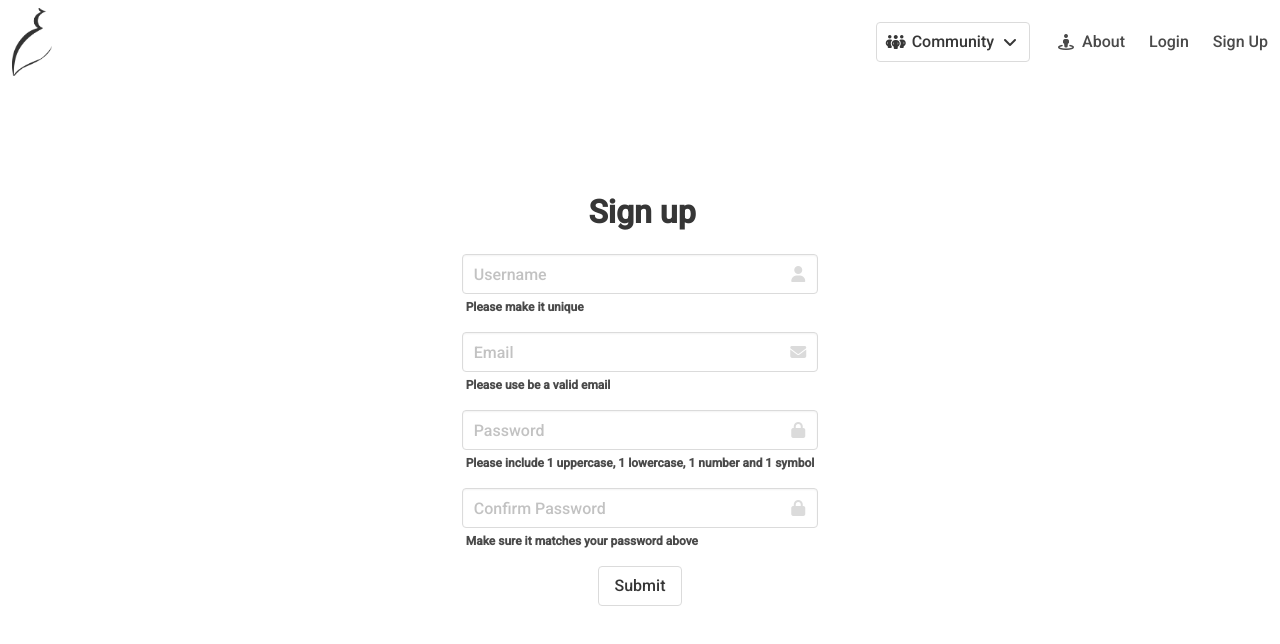
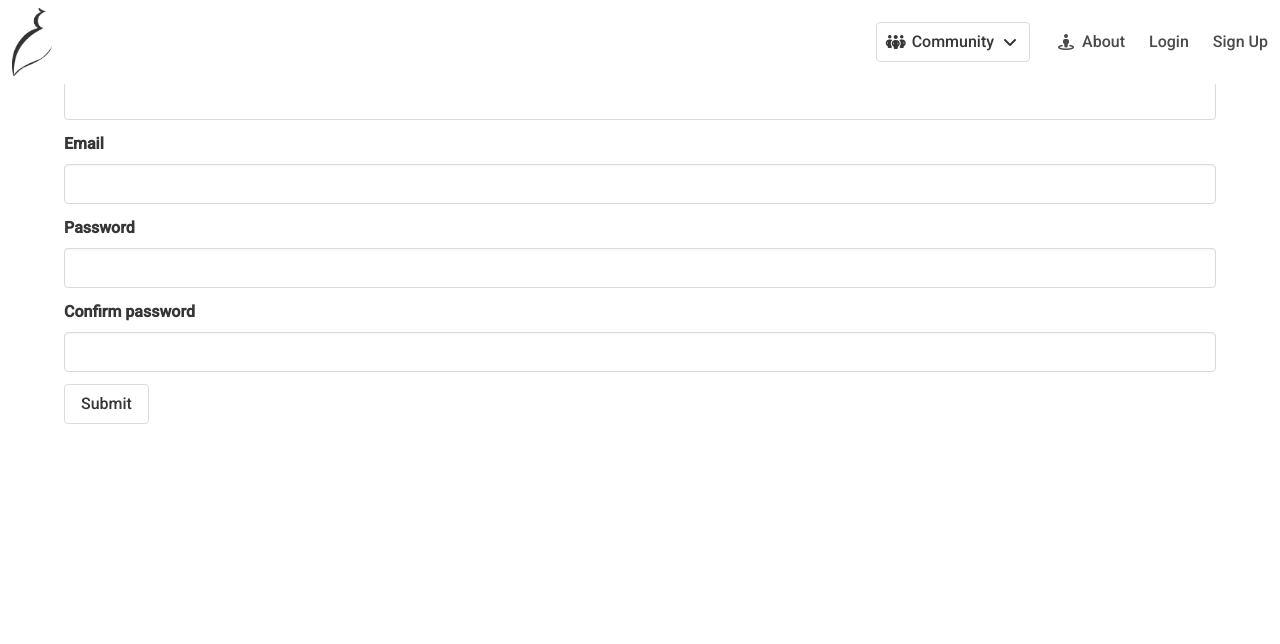
Before and after one commit to ElTalbot/Frontend---Project-4, a React (Vite) app: page /signup in a window 1280 px wide. Shown: the top 644 px of the page. Built offline with nearby package versions, Linux system fonts and the light colour scheme.

Commit message:
Login and Signup in place but POST requests not working

```diff
--- a/src/components/Login.tsx
+++ b/src/components/Login.tsx
@@ -0,0 +1,67 @@
+import React, { SyntheticEvent } from "react";
+import axios from "axios";
+import { useNavigate } from "react-router-dom";
+
+export default function Login({ fetchUser }: { fetchUser: Function }) {
+  const navigate = useNavigate();
+
+  const [formData, setFormData] = React.useState({
+    email: "",
+    password: "",
+  });
+
+  function handleChange(e: any) {
+    const fieldName = e.target.name;
+    const newFormData = structuredClone(formData);
+
+    newFormData[fieldName as keyof typeof formData] = e.target.value;
+    setFormData(newFormData);
+    console.log(formData);
+  }
+
+  async function handleSubmit(e: SyntheticEvent) {
+    e.preventDefault();
+
+    const resp = await axios.post("api/login", formData);
+    localStorage.setItem("token", resp.data.token);
+    console.log("working?", resp);
+
+    fetchUser();
+
+    navigate("/movements");
+  }
+
+  return (
+    <div className="section">
+      <div className="container">
+        <form onSubmit={handleSubmit}>
+          <div className="field">
+            <label className="label">Email</label>
+            <div className="control">
+              <input
+                className="input"
+                type="text"
+                name={"email"}
+                onChange={handleChange}
+                value={formData.email}
+              />
+            </div>
+          </div>
+          <div className="field">
+            <label className="label">Password</label>
+            <div className="control">
+              <input
+                className="input"
+                type="password"
+                name={"password"}
+                onChange={handleChange}
+                value={formData.password}
+              />
+            </div>
+          </div>
+          <button className="button">Login</button>
+        </form>
+      </div>
+    </div>
+  );
+}
--- a/src/components/Navbar.tsx
+++ b/src/components/Navbar.tsx
@@ -9,8 +9,6 @@ interface NavbarProps {
 }
 
 function Navbar({ user, setUser }: NavbarProps) {
-  console.log("user in the navbar:", user);
-
   const navigate = useNavigate();
 
   function logout() {
@@ -72,7 +70,7 @@ function Navbar({ user, setUser }: NavbarProps) {
                         <span>Sessions</span>
                       </span>
                     </Link>
-                    <Link to="/community" className="navbar-item">
+                    <Link to="/posts" className="navbar-item">
                       <span className="icon-text">
                         <span className="icon">
                           <i className="fa fa-street-view"></i>
--- /dev/null
+++ b/src/components/PostCard.tsx
@@ -0,0 +1,24 @@
+import { IPost } from "../interfaces/post";
+import { Link } from "react-router-dom";
+import React from "react";
+
+function Post({ id, content, created_at, updated_at, user }: IPost) {
+  return (
+    <div className="column is-one-third-desktop is-one-third-tablet">
+      <Link to={`/posts/${id}`}>
+        <div className="card">
+          <div className="card-content p-4">
+            <div className="is-flex is-flex-direction-column">
+              <p className="has-text-weight-bold is-size-7 is-uppercase is-flex is-justify-content-flex-end">
+                {content}
+              </p>
+              <div className="is-size-4">{user}</div>
+            </div>
+          </div>
+        </div>
+      </Link>
+    </div>
+  );
+}
+
+export default Post;
--- a/src/components/Sessions.tsx
+++ b/src/components/Sessions.tsx
@@ -32,7 +32,7 @@ function AllSessions({ user }: { user: null | IUser }) {
       </div>
 
       <span className="is-flex mt-3">
-        {user && user.is_admin === true && (
+        {user && (
           <Link to="/addmovement">
             <button className="button is-light is-outlined mr-4">
               Add movement
--- a/src/components/Signup.tsx
+++ b/src/components/Signup.tsx
@@ -1,41 +1,39 @@
-import React from "react";
-import { SyntheticEvent } from "react";
+import React, { SyntheticEvent } from "react";
 import axios from "axios";
 import { useNavigate } from "react-router-dom";
 
 export default function Signup() {
-  //get useNavigate working
   const navigate = useNavigate();
 
-  //useState for the typing
   const [formData, setFormData] = React.useState({
+    email: "",
     username: "",
+    password: "",
+    confirmPassword: "",
+  });
+  const [errorData, setErrorData] = React.useState({
     email: "",
+    username: "",
     password: "",
-    passwordConfirmation: "",
-  });
-  //useState for the error
-  const [errorData, setErrorData] = React.useState({
-    username: "",
-    email: "",
-    password: "",
-    passwordConfirmation: "",
+    confirmPassword: "",
   });
 
-  //function for handle change-gets the value of what is typed
   function handleChange(e: any) {
     const fieldName = e.target.name;
     const newFormData = structuredClone(formData);
+
     newFormData[fieldName as keyof typeof formData] = e.target.value;
     setFormData(newFormData);
+    console.log(formData);
   }
 
-  //function for handle submit-when click, check for errors on from and add to database
   async function handleSubmit(e: SyntheticEvent) {
     try {
       e.preventDefault();
-      const resp = await axios.post(`/api/signup`, formData);
-      console.log(resp.data);
+      if (formData.password === formData.confirmPassword) {
+        const resp = await axios.post("/api/signup", formData);
+      }
+
       navigate("/login");
     } catch (e: any) {
       setErrorData(e.response.data.errors);
@@ -43,104 +41,73 @@ export default function Signup() {
   }
 
   return (
-    <div className="hero is-flex is-fullheight is-justify-content-space-around">
-      <div className="container login is-flex-grow-0 add is-max-desktop custom-border-radius p-6">
-        <div className="title is-size-3 has-text-centered pl-1 mb-5">
-          Sign up
-        </div>
-        {/* function for clicking submit */}
+    <div className="section">
+      <div className="container">
         <form onSubmit={handleSubmit}>
-          <div className="field m-4">
-            <div className="control has-icons-right">
+          <div className="field">
+            <label className="label">Username</label>
+            <div className="control">
               <input
                 className="input"
-                placeholder="Username"
                 type="text"
                 name={"username"}
-                //function to handle typing changes
                 onChange={handleChange}
                 value={formData.username}
-              />{" "}
-              <span className="icon is-small is-right">
-                <i className="fas fa-user"></i>
-              </span>
-              <div className="is-size-7 m-1 has-text-weight-semibold">
-                Please make it unique
-              </div>
-              {/* error handeling, show text from error messaging */}
+              />
               {errorData.username && (
                 <small className="has-text-danger">{errorData.username}</small>
               )}
             </div>
           </div>
-          <div className="field m-4">
-            <div className="control has-icons-right">
+          <div className="field">
+            <label className="label">Email</label>
+            <div className="control">
               <input
                 className="input"
-                placeholder="Email"
                 type="text"
                 name={"email"}
                 onChange={handleChange}
                 value={formData.email}
               />
-              <span className="icon is-small is-right">
-                <i className="fas fa-envelope"></i>
-              </span>
-              <div className="is-size-7 m-1 has-text-weight-semibold">
-                Please use be a valid email
-              </div>
               {errorData.email && (
                 <small className="has-text-danger">{errorData.email}</small>
               )}
             </div>
           </div>
-          <div className="field m-4">
-            <div className="control has-icons-right">
+          <div className="field">
+            <label className="label">Password</label>
+            <div className="control">
               <input
                 className="input"
-                placeholder="Password"
                 type="password"
                 name={"password"}
                 onChange={handleChange}
                 value={formData.password}
               />
-              <span className="icon is-small is-right">
-                <i className="fas fa-lock"></i>
-              </span>
-              <div className="is-size-7 m-1 has-text-weight-semibold">
-                Please include 1 uppercase, 1 lowercase, 1 number and 1 symbol
-              </div>
               {errorData.password && (
                 <small className="has-text-danger">{errorData.password}</small>
               )}
             </div>
           </div>
-          <div className="fiel m-4">
-            <div className="control has-icons-right">
+          <div className="field">
+            <label className="label">Confirm password</label>
+            <div className="control">
               <input
                 className="input"
-                placeholder="Confirm Password"
                 type="password"
-                name={"passwordConfirmation"}
+                name={"confirmPassword"}
                 onChange={handleChange}
-                value={formData.passwordConfirmation}
+                value={formData.confirmPassword}
               />
-              <span className="icon is-small is-right">
-                <i className="fas fa-lock"></i>
-              </span>
-              <div className="is-size-7 m-1 has-text-weight-semibold">
-                Make sure it matches your password above
-              </div>
-              {errorData.passwordConfirmation && (
+              {errorData.confirmPassword && (
                 <small className="has-text-danger">
-                  {errorData.passwordConfirmation}
+                  {errorData.confirmPassword}
                 </small>
               )}
             </div>
           </div>
-          <div className="is-flex is-justify-content-center">
-            <button className="button">Submit</button>
-          </div>
+
+          <button className="button">Submit</button>
         </form>
       </div>
     </div>
--- a/src/interfaces/post.ts
+++ b/src/interfaces/post.ts
@@ -1,7 +1,7 @@
 export interface IPost {
-  _id: string;
+  id: string;
   content: string;
-  created: BigInt;
-  updated: BigInt;
+  created_at: string;
+  updated_at: string;
   user: string;
 }
--- a/src/interfaces/user.ts
+++ b/src/interfaces/user.ts
@@ -2,5 +2,4 @@ export interface IUser {
   _id: string;
   username: string;
   email: string;
-  is_admin: boolean;
 }
```
Also changed, not shown: src/App.tsx (+6 -2 lines), src/components/Posts.tsx (+35 -0 lines).
